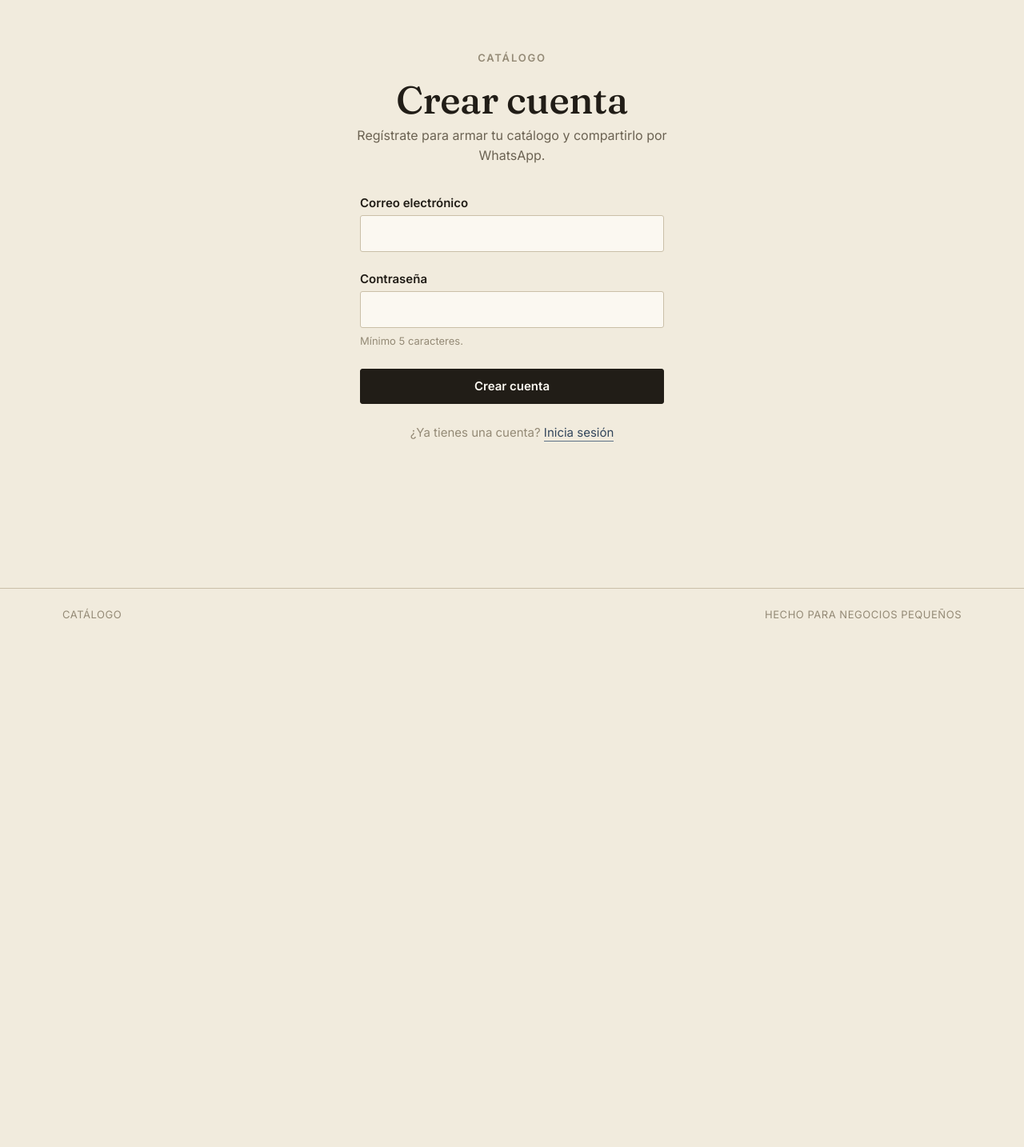
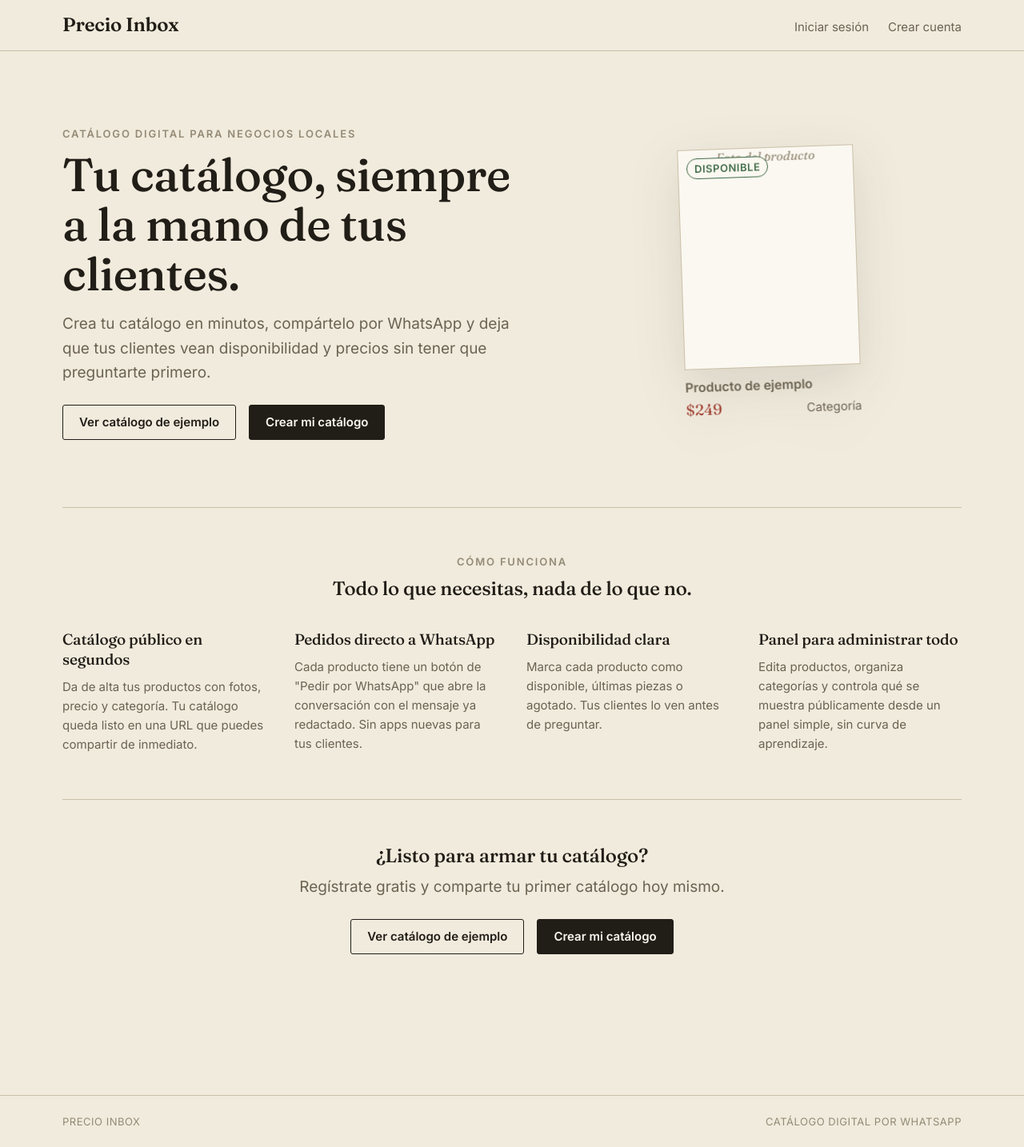
Before and after one commit to umiphos/shelfy-front, a React (Vite) app: page / in a window 1280 px wide. Before the commit this address led to /registro. Shown: the whole page at 80% size. Before the commit the page ends 800 px from the top, so only its background shows below. Built offline with nearby package versions, Linux system fonts and the light colour scheme; no server answers.

Commit message:
[ADD] add landing page

```diff
--- a/index.html
+++ b/index.html
@@ -4,14 +4,18 @@
     <meta charset="UTF-8" />
     <link rel="icon" type="image/svg+xml" href="/favicon.svg" />
     <meta name="viewport" content="width=device-width, initial-scale=1.0" />
-    <meta name="description" content="Catálogo — crea tu catálogo digital y compártelo por WhatsApp." />
+    <meta name="description" content="Precio Inbox — crea tu catálogo digital y compártelo por WhatsApp." />
+    <meta property="og:title" content="Precio Inbox — Catálogo digital por WhatsApp" />
+    <meta property="og:description" content="Crea tu catálogo en minutos, compártelo por WhatsApp y deja que tus clientes vean disponibilidad y precios sin preguntarte primero." />
+    <meta property="og:type" content="website" />
+    <meta property="og:url" content="https://precioinbox.com/" />
     <link rel="preconnect" href="https://fonts.googleapis.com" />
     <link rel="preconnect" href="https://fonts.gstatic.com" crossorigin />
     <link
       href="https://fonts.googleapis.com/css2?family=Fraunces:ital,opsz,wght@0,9..144,300;0,9..144,400;0,9..144,500;0,9..144,600;1,9..144,400;1,9..144,500&family=Inter:wght@400;500;600;700&display=swap"
       rel="stylesheet"
     />
-    <title>Catálogo</title>
+    <title>Precio Inbox — Catálogo digital por WhatsApp</title>
   </head>
   <body>
     <div id="root"></div>
--- a/src/App.css
+++ b/src/App.css
@@ -687,6 +687,111 @@ p {
   gap: var(--space-3);
 }
 
+/* ---------- Landing (portada pública / inversionistas) ---------- */
+
+.landing__hero {
+  display: grid;
+  grid-template-columns: minmax(0, 1.1fr) minmax(0, 0.9fr);
+  gap: var(--space-6);
+  align-items: center;
+  padding: var(--space-6) 0 var(--space-7);
+}
+
+@media (max-width: 780px) {
+  .landing__hero {
+    grid-template-columns: 1fr;
+    padding: var(--space-5) 0;
+    gap: var(--space-5);
+  }
+}
+
+.landing__hero-copy .eyebrow {
+  margin-bottom: var(--space-2);
+}
+
+.landing__hero-copy h1 {
+  font-size: clamp(2.25rem, 4.5vw, var(--fs-800));
+  margin-bottom: var(--space-3);
+}
+
+.landing__hero-copy .lede {
+  margin-bottom: var(--space-4);
+}
+
+.landing__cta {
+  display: flex;
+  flex-wrap: wrap;
+  gap: var(--space-3);
+}
+
+.landing__hero-visual {
+  display: flex;
+  justify-content: center;
+  padding: var(--space-4);
+}
+
+.landing__mock-card {
+  width: 220px;
+  pointer-events: none;
+  transform: rotate(-2deg);
+  filter: drop-shadow(0 18px 30px rgb(33 29 23 / 12%));
+}
+
+.landing__mock-card .product-card__frame {
+  border-color: var(--rule);
+}
+
+.landing__features {
+  padding: var(--space-6) 0;
+  border-top: 1px solid var(--rule);
+  text-align: center;
+}
+
+.landing__features .eyebrow {
+  margin-bottom: var(--space-2);
+}
+
+.landing__features h2 {
+  margin: 0 auto var(--space-5);
+  max-width: 40ch;
+}
+
+.landing__feature-grid {
+  display: grid;
+  grid-template-columns: repeat(auto-fit, minmax(220px, 1fr));
+  gap: var(--space-5);
+  text-align: left;
+}
+
+.landing__feature h3 {
+  margin-bottom: var(--space-2);
+  font-size: var(--fs-400);
+}
+
+.landing__feature p {
+  font-size: var(--fs-200);
+  margin-bottom: 0;
+}
+
+.landing__cta-band {
+  padding: var(--space-6) 0 var(--space-5);
+  border-top: 1px solid var(--rule);
+  text-align: center;
+}
+
+.landing__cta-band h2 {
+  margin-bottom: var(--space-2);
+}
+
+.landing__cta-band .lede {
+  margin: 0 auto var(--space-4);
+  max-width: 48ch;
+}
+
+.landing__cta-band .landing__cta {
+  justify-content: center;
+}
+
 /* ---------- Panel del propietario ---------- */
 
 .stat-row {
--- a/src/App.jsx
+++ b/src/App.jsx
@@ -5,6 +5,7 @@ import {
   Routes,
 } from 'react-router-dom'
 
+import Home from './pages/Home'
 import Registro from './pages/Registro'
 import Login from './pages/Login'
 import Panel from './pages/Panel'
@@ -19,6 +20,11 @@ function App() {
   return (
     <BrowserRouter>
       <Routes>
+        <Route
+          path="/"
+          element={<Home />}
+        />
+
         <Route
           path="/registro"
           element={<Registro />}
@@ -50,16 +56,6 @@ function App() {
         />
 
         <Route
-          path="*"
-          element={
-            <Navigate
-              to="/registro"
-              replace
-            />
-          }
-        />
-
-        <Route
           path="/productos/:productId"
           element={<Producto />}
         />
@@ -68,6 +64,16 @@ function App() {
           path="/catalogo/:slug"
           element={<Catalogo />}
         />
+
+        <Route
+          path="*"
+          element={
+            <Navigate
+              to="/"
+              replace
+            />
+          }
+        />
       </Routes>
     </BrowserRouter>
   )
--- a/src/components/Nameplate.jsx
+++ b/src/components/Nameplate.jsx
@@ -1,7 +1,7 @@
 import { Link } from 'react-router-dom'
 
 
-function Nameplate({ brand = 'Catálogo', to = '/', children }) {
+function Nameplate({ brand = 'Precio Inbox', to = '/', children }) {
   return (
     <header className="nameplate">
       <div className="nameplate__inner">
--- a/src/components/SiteFooter.jsx
+++ b/src/components/SiteFooter.jsx
@@ -2,7 +2,7 @@ function SiteFooter({ note }) {
   return (
     <footer className="site-footer">
       <div className="site-footer__inner">
-        <span>Catálogo</span>
+        <span>Precio Inbox</span>
         <span>{note || 'Hecho para negocios pequeños'}</span>
       </div>
     </footer>
--- /dev/null
+++ b/src/pages/Home.jsx
@@ -0,0 +1,146 @@
+import { Link } from 'react-router-dom'
+
+import Nameplate from '../components/Nameplate'
+import SiteFooter from '../components/SiteFooter'
+import StatusBadge from '../components/StatusBadge'
+
+
+const DEMO_CATALOG_URL = 'https://precioinbox.com/catalogo/dummy'
+
+const FEATURES = [
+  {
+    title: 'Catálogo público en segundos',
+    body: 'Da de alta tus productos con fotos, precio y categoría. Tu catálogo queda listo en una URL que puedes compartir de inmediato.',
+  },
+  {
+    title: 'Pedidos directo a WhatsApp',
+    body: 'Cada producto tiene un botón de "Pedir por WhatsApp" que abre la conversación con el mensaje ya redactado. Sin apps nuevas para tus clientes.',
+  },
+  {
+    title: 'Disponibilidad clara',
+    body: 'Marca cada producto como disponible, últimas piezas o agotado. Tus clientes lo ven antes de preguntar.',
+  },
+  {
+    title: 'Panel para administrar todo',
+    body: 'Edita productos, organiza categorías y controla qué se muestra públicamente desde un panel simple, sin curva de aprendizaje.',
+  },
+]
+
+
+function Home() {
+  return (
+    <>
+      <Nameplate>
+        <Link to="/login">Iniciar sesión</Link>
+        <Link to="/registro">Crear cuenta</Link>
+      </Nameplate>
+
+      <main className="page landing">
+        <section className="landing__hero">
+          <div className="landing__hero-copy">
+            <p className="eyebrow">
+              Catálogo digital para negocios locales
+            </p>
+
+            <h1>
+              Tu catálogo, siempre a la mano de tus
+              clientes.
+            </h1>
+
+            <p className="lede">
+              Crea tu catálogo en minutos, compártelo por
+              WhatsApp y deja que tus clientes vean
+              disponibilidad y precios sin tener que
+              preguntarte primero.
+            </p>
+
+            <div className="landing__cta">
+              <a
+                href={DEMO_CATALOG_URL}
+                target="_blank"
+                rel="noreferrer"
+                className="btn btn--outline"
+              >
+                Ver catálogo de ejemplo
+              </a>
+
+              <Link to="/registro" className="btn btn--primary">
+                Crear mi catálogo
+              </Link>
+            </div>
+          </div>
+
+          <div className="landing__hero-visual" aria-hidden="true">
+            <div className="product-card landing__mock-card">
+              <div className="product-card__frame">
+                <div className="product-card__frame--empty">
+                  Foto del producto
+                </div>
+
+                <StatusBadge
+                  className="product-card__badge"
+                  label="Disponible"
+                  variant="available"
+                />
+              </div>
+
+              <p className="product-card__name">
+                Producto de ejemplo
+              </p>
+
+              <div className="product-card__meta">
+                <span className="product-card__price">
+                  $249
+                </span>
+                <span>Categoría</span>
+              </div>
+            </div>
+          </div>
+        </section>
+
+        <section className="landing__features">
+          <p className="eyebrow">Cómo funciona</p>
+          <h2>Todo lo que necesitas, nada de lo que no.</h2>
+
+          <div className="landing__feature-grid">
+            {FEATURES.map((feature) => (
+              <div className="landing__feature" key={feature.title}>
+                <h3>{feature.title}</h3>
+                <p>{feature.body}</p>
+              </div>
+            ))}
+          </div>
+        </section>
+
+        <section className="landing__cta-band">
+          <h2>¿Listo para armar tu catálogo?</h2>
+
+          <p className="lede">
+            Regístrate gratis y comparte tu primer catálogo
+            hoy mismo.
+          </p>
+
+          <div className="landing__cta">
+            <a
+              href={DEMO_CATALOG_URL}
+              target="_blank"
+              rel="noreferrer"
+              className="btn btn--outline"
+            >
+              Ver catálogo de ejemplo
+            </a>
+
+            <Link to="/registro" className="btn btn--primary">
+              Crear mi catálogo
+            </Link>
+          </div>
+        </section>
+      </main>
+
+      <SiteFooter note="Catálogo digital por WhatsApp" />
+    </>
+  )
+}
+
+
+export default Home
```
Also changed, not shown: 1 other file (tests, documents, lock files or other folders).
